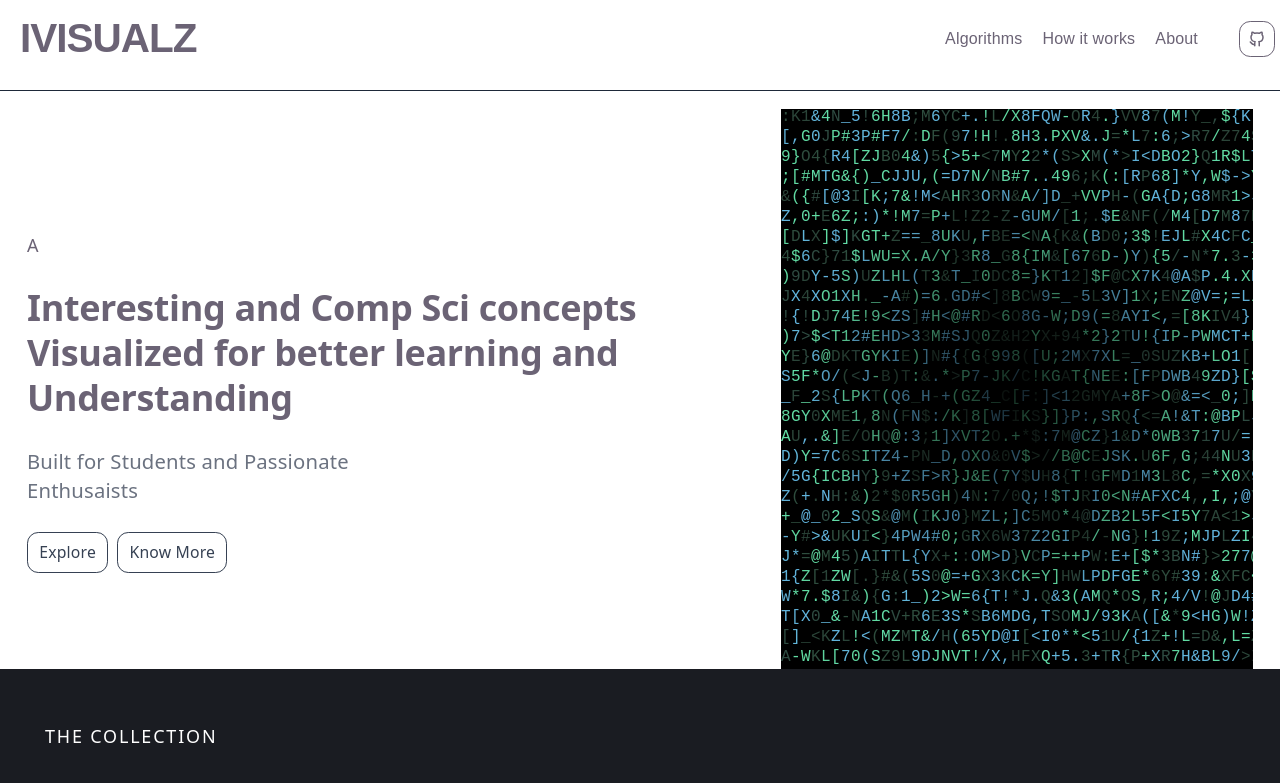
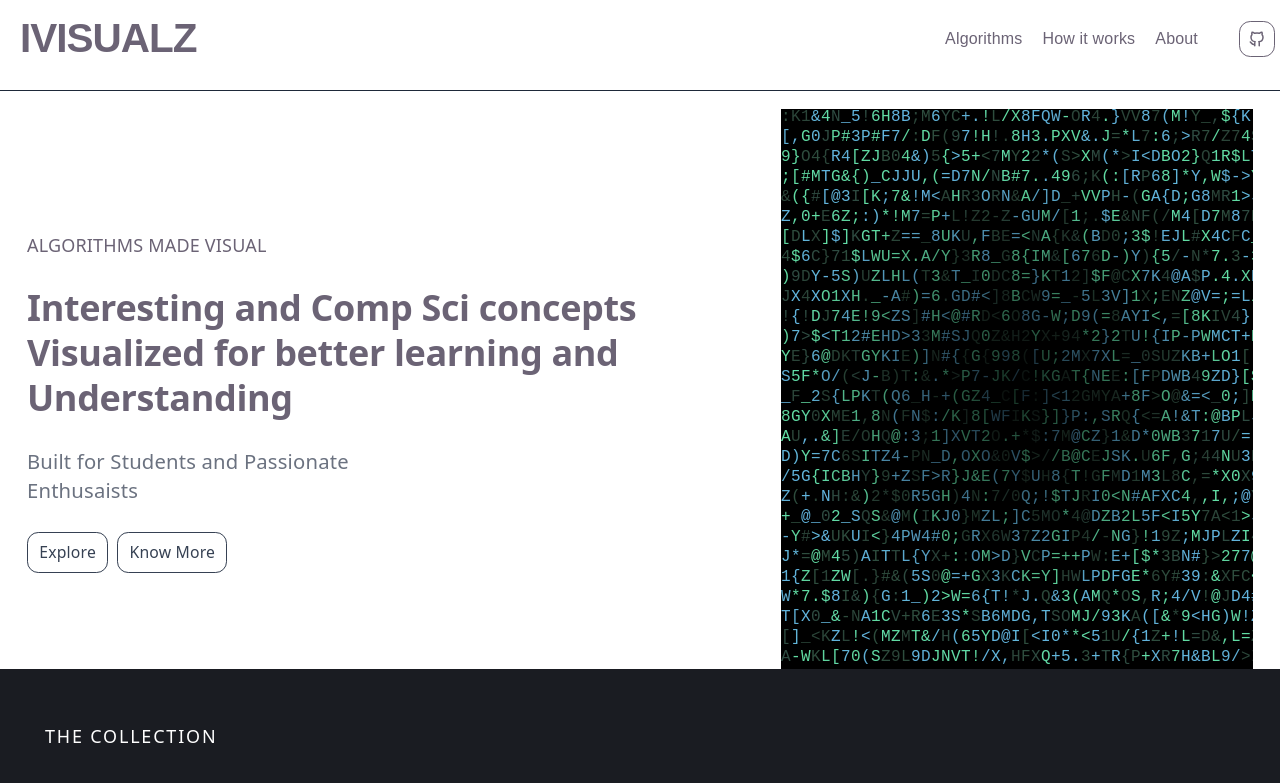
Before and after one commit to Nazrawit-T-B/IVISUALZ, a React (Vite) app: page / in a window 1280 px wide. Shown: the top 783 px of the page. Built offline with nearby package versions, Linux system fonts and the light colour scheme.

Commit message:
Animation

```diff
--- a/src/Hero.jsx
+++ b/src/Hero.jsx
@@ -8,7 +8,7 @@ const Hero = () => {
       <div className="flex flex-col md:flex-row items-stretch justify-between gap-x-10 min-h-[70vh] w-full max-w-7xl mx-auto px-6">
         <div className="hero w-full md:w-[60%]">
           <div>
-          <p>A</p>
+          <p>ALGORITHMS MADE VISUAL</p>
           </div>
           <div className="title flex flex-col gap-2">
             <h1>
```
